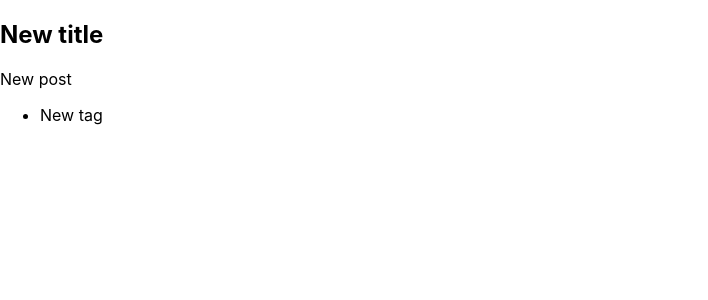
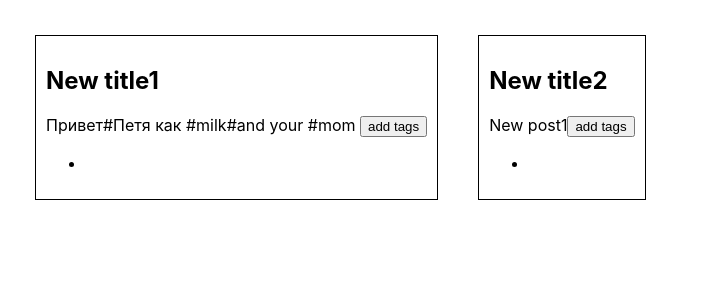
Before and after one commit to lgnvmaksim/notes, a React (Create React App) app: page / in a window 1280 px wide. Shown: the top 300 px of the page, without its empty margins (0-708 px from the left). Built offline with nearby package versions, Linux system fonts and the light colour scheme.

Commit message:
refactor tags, add ID

```diff
--- a/src/App.tsx
+++ b/src/App.tsx
@@ -3,17 +3,13 @@ import {v1} from "uuid";
 import {Notes} from "./Notes";
 
 
- type NoteList = {
+export type NoteList = {
     id: string;
     title: string;
     text: string;
-    tags: TagsType[];
+    tags: string[];
 }
 
-type TagsType = {
-    id: string
-    tag: string
-}
 
 export type AppState = {
     notes: NoteList[];
@@ -25,15 +21,20 @@ export const App = () => {
         notes: [
             {
                 id: v1(),
-                title: "New title",
-                text: "New post",
-                tags: [{
-                    id: v1(),
-                    tag: 'New tag'
-                }],
+                title: "New title1",
+                text: "Привет#Петя как #milk#and your     #mom    ",
+                tags:  ['']
+            },
+            {
+                id: v1(),
+                title: "New title2",
+                text: "New post1",
+                tags:  ['']
             }]
     }
     const [state, setState] = useState<AppState>(initialAppState)
+
+
 
     const onSaveNote = (note: NoteList) => {
         const index = state.notes.findIndex((n) => n.id === note.id);
@@ -57,9 +58,37 @@ export const App = () => {
         }
     }, []);
 
+    const changeNoteTitle = (id: string, newTitle: string) => {
+        setState({...state, notes: state.notes.map(el=>el.id===id ? {...el, title: newTitle} :el)})
+    }
+    const changeNoteText = (id: string, newTitle: string) => {
+        setState({...state, notes: state.notes.map(el=>el.id===id ? {...el, text: newTitle} :el)})
+    }
+
+    const tagChanger = (id: string, tag: string, text: string) => {
+        const str = text.split(' ').map(el=>el[0]===tag ? el : '')
+        const res = str.filter(f=>f!=='').join(' ').replace(/[\s.,/%]/g, '')
+        setState({...state, notes: state.notes.map(el=>el.id===id ? {...el, tags: [res]} : el)})
+    }
+
     return (
-        <div>
-<Notes state={state}/>
+        <div style={{display: 'flex', margin: '15px'}}>
+            {state.notes.map((el)=>{
+
+                return (
+                    <Notes
+                    key={el.id}
+                    id={el.id}
+                    title={el.title}
+                    text={el.text}
+                    tags={el.tags}
+                    tagChanger={tagChanger}
+                    onSaveNote={onSaveNote}
+                    changeNoteTitle={changeNoteTitle}
+                    changeNoteText={changeNoteText}
+                    />
+                )
+            })}
         </div>
     );
 }
--- /dev/null
+++ b/src/Components/TextChanger.tsx
@@ -0,0 +1,32 @@
+import {ChangeEvent, useState} from "react";
+
+type TextChangerType = {
+    title: string
+    changeTitle: (newTitle: string) => void
+}
+
+export const TextChanger = ({title, changeTitle}: TextChangerType) => {
+    const [text, setText] = useState(title)
+    const [open, setOpen] = useState(false)
+
+    const openMode = () => {
+        setOpen(!open)
+        if (text.trim() !== '') {
+            changeTitle(text.trim())
+        } else {
+            setText(title)
+        }
+    }
+
+    const onChangeTextHandler = (e: ChangeEvent<HTMLInputElement>) => {
+        setText(e.currentTarget.value)
+    }
+
+    return open
+        ? <input onBlur={openMode} onChange={onChangeTextHandler} autoFocus value={text} onKeyDown={(e) => {
+            if (e.key === 'Enter') {
+                openMode()
+            }
+        }}/>
+        : <span onClick={openMode}>{title}</span>
+}
--- a/src/Notes.tsx
+++ b/src/Notes.tsx
@@ -1,26 +1,73 @@
 import React from 'react';
-import {AppState} from "./App";
+import {TextChanger} from "./Components/TextChanger";
+import {AppState, NoteList} from "./App";
 
 type NotesType = {
-    state: AppState
+    id: string
+    title: string
+    text: string
+    tags: string[]
+    onSaveNote: (note: NoteList)=>void
+    changeNoteTitle:(id: string, newTitle: string)=>void
+    changeNoteText:(id: string, newTitle: string)=>void
+    tagChanger:(id: string, tag: string, text: string)=>void
+
 }
 
-export const Notes = ({state}: NotesType) => {
+export const Notes = ({title, text, tags, onSaveNote, id, changeNoteTitle, changeNoteText,tagChanger}: NotesType) => {
+
+    const tagsHandler = () => {
+       tagChanger(id, '#', text)
+    }
+
     return (
-        <div>
-<div>
-    {state.notes.map((el=>{
-        return <div key={el.id}>
-            <h2>{el.title}</h2>
-            <p>{el.text}</p>
-            <ul>{el.tags.map((elTag)=>{
-                return <li key={elTag.id}>
-                    {elTag.tag}
-                </li>
-            })}</ul>
-        </div>
-    }))}
-</div>
+        <div style={{margin: '20px', padding: '10px', border: '1px solid black'}}>
+
+         <h2> <TextChanger title={title} changeTitle={(newTitle:string)=>{changeNoteTitle(id, newTitle)}}/></h2>
+            <span><TextChanger title={text} changeTitle={(newText:string)=>{changeNoteText(id, newText)}}/></span>
+            <button onClick={tagsHandler}>add tags</button>
+            <ul>
+                {tags.map(el=>{
+                    return <li>{el}</li>
+                })}
+            </ul>
+
         </div>
     );
 }
+
+// type NoteListProps = AppState
+//
+// const NoteList = ({ notes }: NoteListProps) => {
+//     const [filterTag, setFilterTag] = React.useState("#");
+//
+//     const filteredNotes = React.useMemo(() => {
+//         if (!filterTag) {
+//             return notes;
+//         }
+//         return notes.filter((note) => note.tags.includes(filterTag));
+//     }, [notes, filterTag]);
+//
+//
+//     const handleFilterChange = (event: React.ChangeEvent<HTMLInputElement>) => {
+//         setFilterTag(event.target.value);
+//     };
+//
+//     return (
+//         <div>
+//             <div>
+//                 <input
+//                     type="text"
+//                     placeholder="Filter by tag"
+//                     value={filterTag}
+//                     onChange={handleFilterChange}
+//                 />
+//             </div>
+//             {filteredNotes.map((el) => (
+//                 <Notes key={el.id}  note={note} />
+//             ))}
+//         </div>
+//     );
+// };
+//
+// export default NoteList;
```
Also changed, not shown: src/Components/InputSuper.tsx (added, +39 -0 lines).
